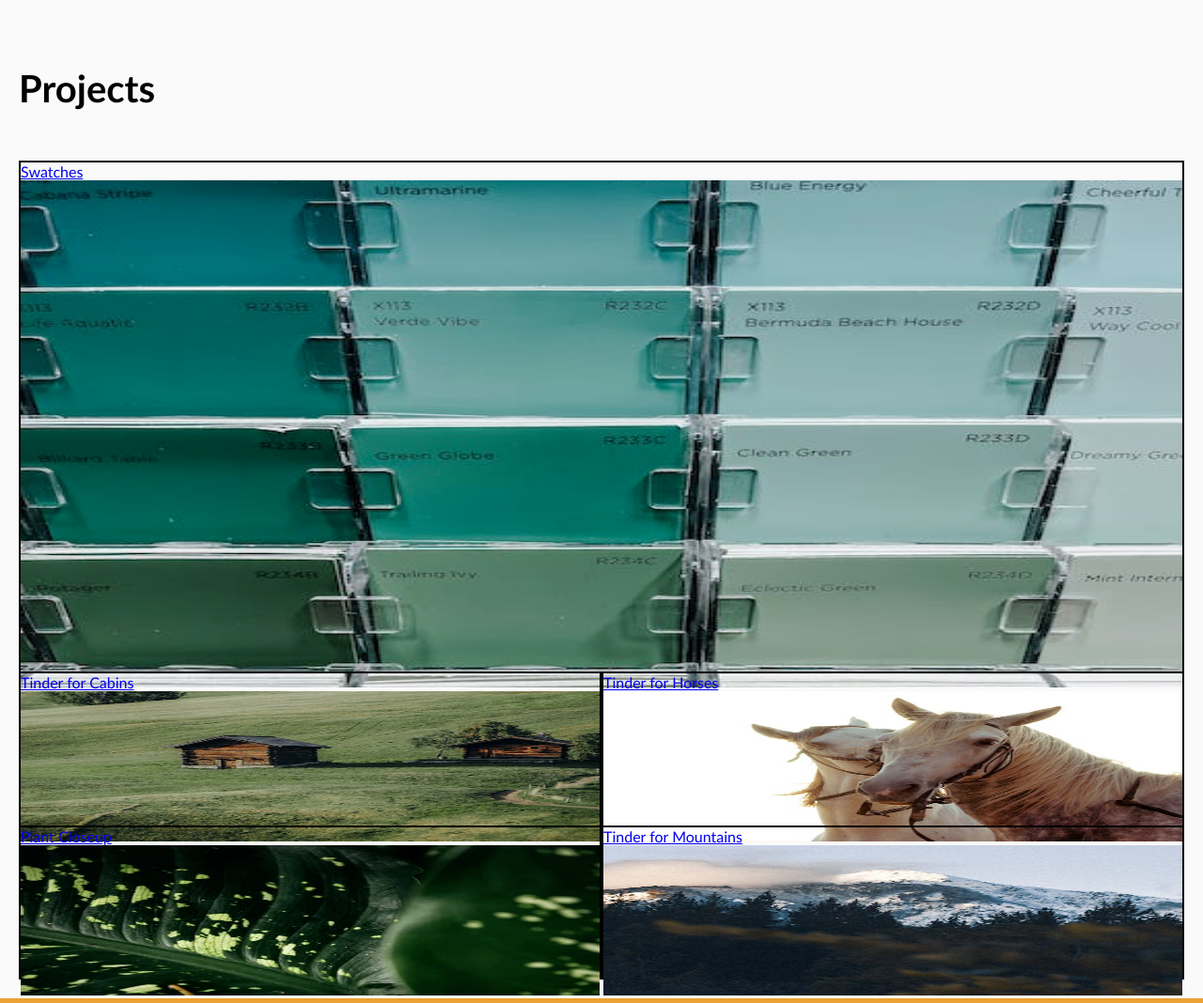
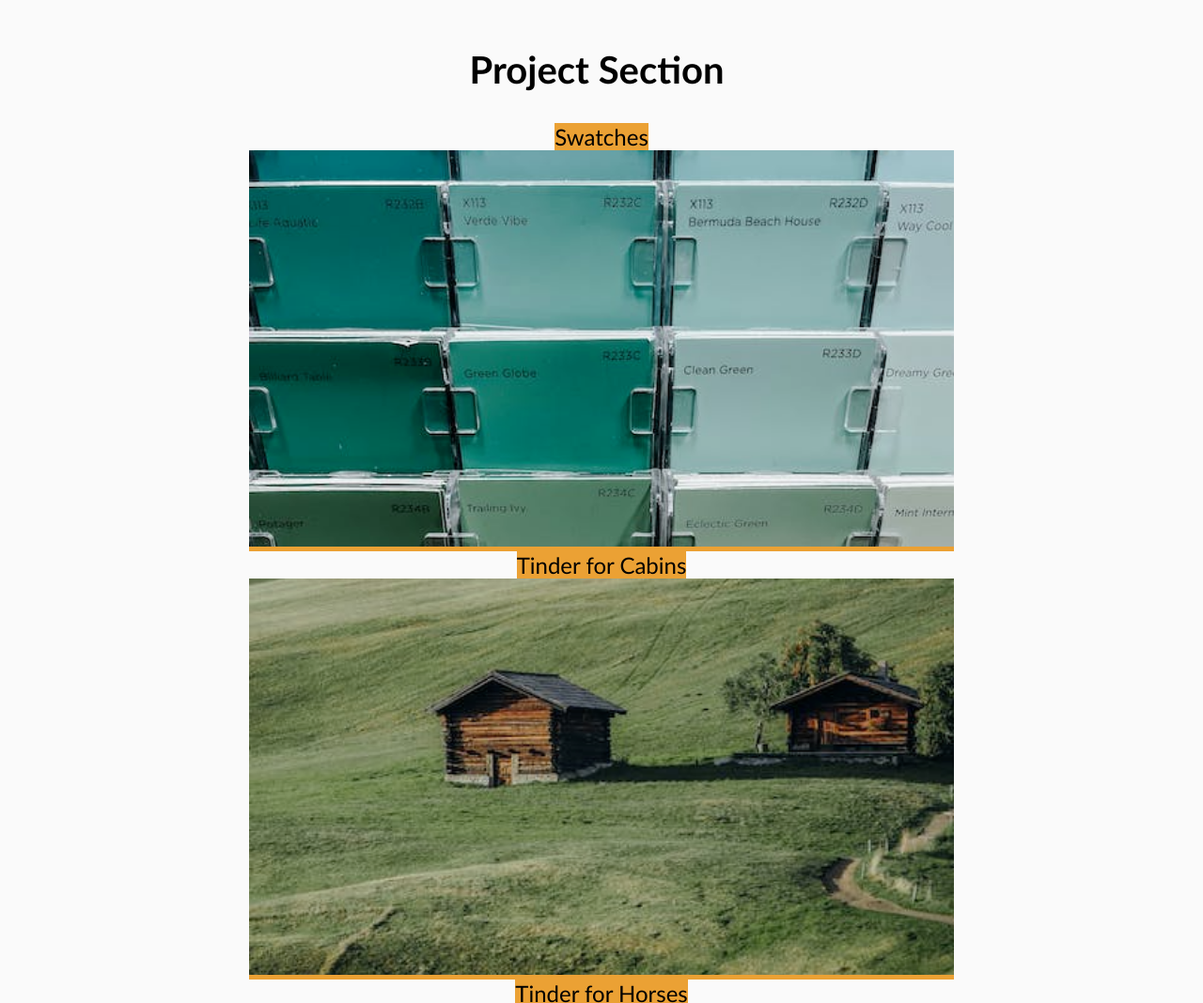
Before and after one commit to reidmadock/02-homework, a plain HTML site: page index.html in a window 1280 px wide. Shown: the part 605-1673 px from the top of the page at 94% size. Drawn offline with Linux system fonts and the light colour scheme.

Commit message:
Functional improvements made to project-section and some denesting.

```diff
--- a/Assets/css/style.css
+++ b/Assets/css/style.css
@@ -66,7 +66,7 @@ header h1 {
 /* Main content section formatting */
 
 .main-content {
-    display: flex;
+    display: grid;
     flex-direction: column;
     margin: 20px;
 
@@ -91,56 +91,42 @@ header h1 {
 
 /* Project formatting */
 
-
 .project-section {
     display: flex;
-    flex-direction: column;
     justify-content: center;
 }
 
-.project-section h1 {
+.project-header {
+    display: flex;
+    justify-content: center;
     font-size: 40px;
     margin-right: 10px;
 }
 
 .projects {
-    display: flex;
-    flex-flow: column wrap;
-    align-content: center;
+    display: grid;
+    max-width: 65%;
+    max-width: 800px;
+    justify-content: center;
 }
 
-.top {
-    display: flex;
-    min-height: 100px;
-    min-width: 200px;
-}
-
-.top div {
-    width: 100%;
-}
-
-.bottom {
-    display: flex;
-    flex-flow: row wrap;
-    min-height: 100px;
-    min-width: 100px;
-    justify-content: space-between;
-}
-
-.bottom div {
-    flex: 1 0 0;
-    min-width: 40%;
-    max-height: 160px;
-}
-
-.projects div a img {
+.container a img {
+    object-fit: cover;
     width: 100%;
     height: 100%;
 }
 
 .container {
-    border-style: solid;
-    border-width: 2px;
+    position: relative;
+    aspect-ratio: 16 / 9;
+    text-align: center;
+}
+
+.container a {
+    text-decoration: none;
+    font-size: x-large;
+    background-color: #eba134;
+    color: black;
 }
 
 /* Contact Info Styling */
--- a/index.html
+++ b/index.html
@@ -33,23 +33,14 @@
             <h1>About Me</h1>
             <p>Cupcake ipsum dolor sit amet. Marshmallow candy canes croissant brownie cupcake pie cake cupcake bonbon. Carrot cake soufflé tiramisu soufflé candy canes sugar plum tootsie roll muffin. Soufflé biscuit caramels topping soufflé chocolate cake sesame snaps sweet roll chocolate cake. Pie marzipan sweet roll danish cookie ice cream cupcake. Apple pie wafer marzipan cake marzipan pastry muffin cake. Chocolate cake caramels tart wafer cake ice cream jujubes sweet roll chupa chups. Sesame snaps soufflé pastry cupcake dragée marzipan ice cream chocolate bar. Muffin toffee chocolate muffin jelly beans. Carrot cake caramels gingerbread oat cake pastry. Cake cupcake powder caramels wafer. Brownie cake tootsie roll sweet roll dessert bonbon sesame snaps. Marshmallow chocolate cake gummies biscuit pudding bonbon.</p>
         </section>
-
+        <h1 class="project-header">Project Section</h1>
         <section class="project-section" id="projects-section">
-            <aside>
-                <h1>Projects</h1>
-            </aside>
             <section class="projects">
-
-                <div class="top">
                 <div class="container">
                     <a href="https://placeholder.com">
                         Swatches
                     <img class="project-img" src="./assets/images/swatches.png" alt="color swatches"></a>
                 </div>
-                </div>
-
-                <div class="bottom">
-
                 <div class="container">
                     <a href="https://placeholder.com">
                         Tinder for Cabins
@@ -70,8 +61,6 @@
                         Tinder for Mountains
                     <img class="project-img" src="./assets/images/mountains.png" alt="distance mountain"></a>
                     </div>
-                </div>
-
             </section>
         </section>
 
```
Lines whose indentation alone changed are shown as unchanged.
